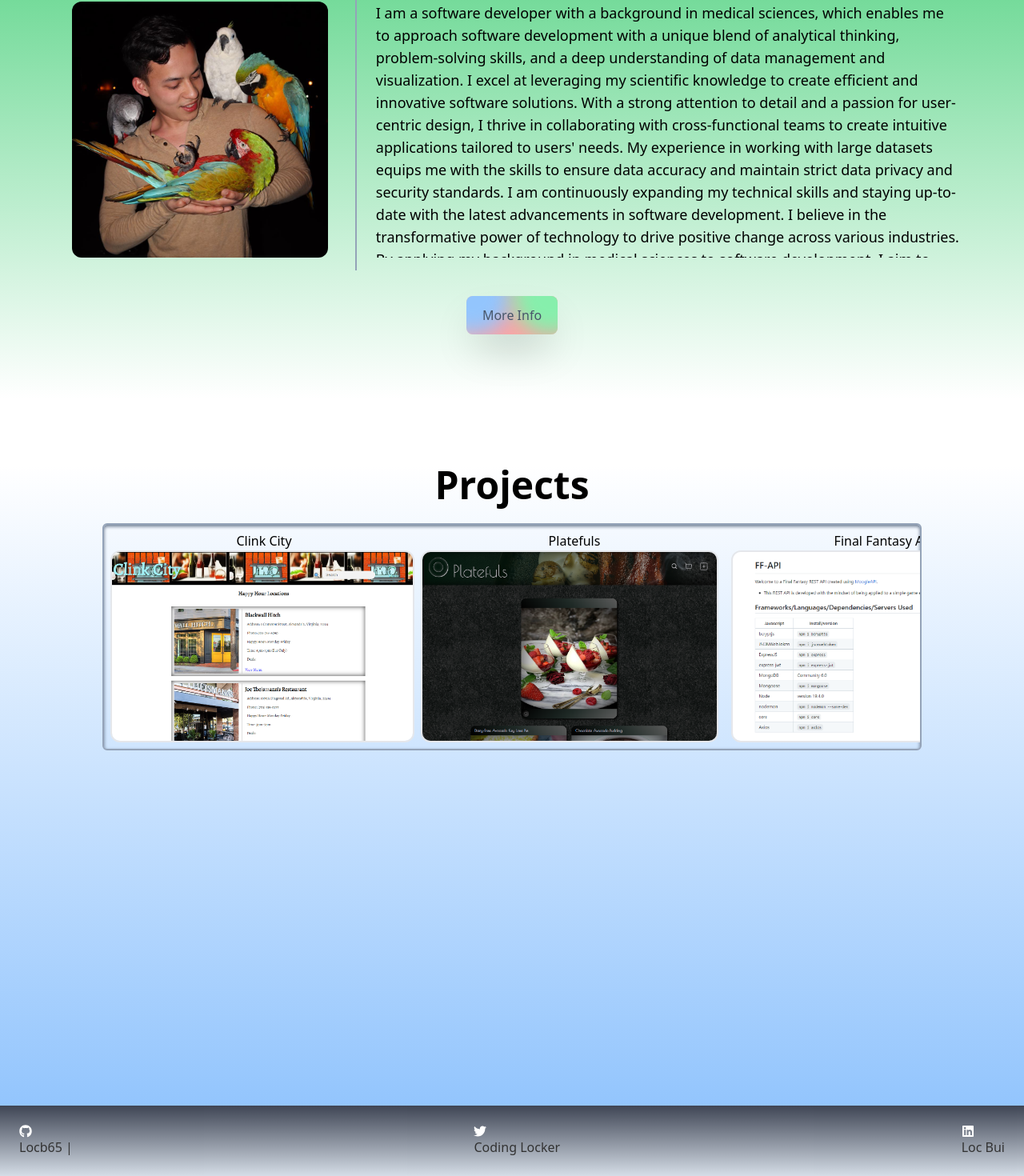
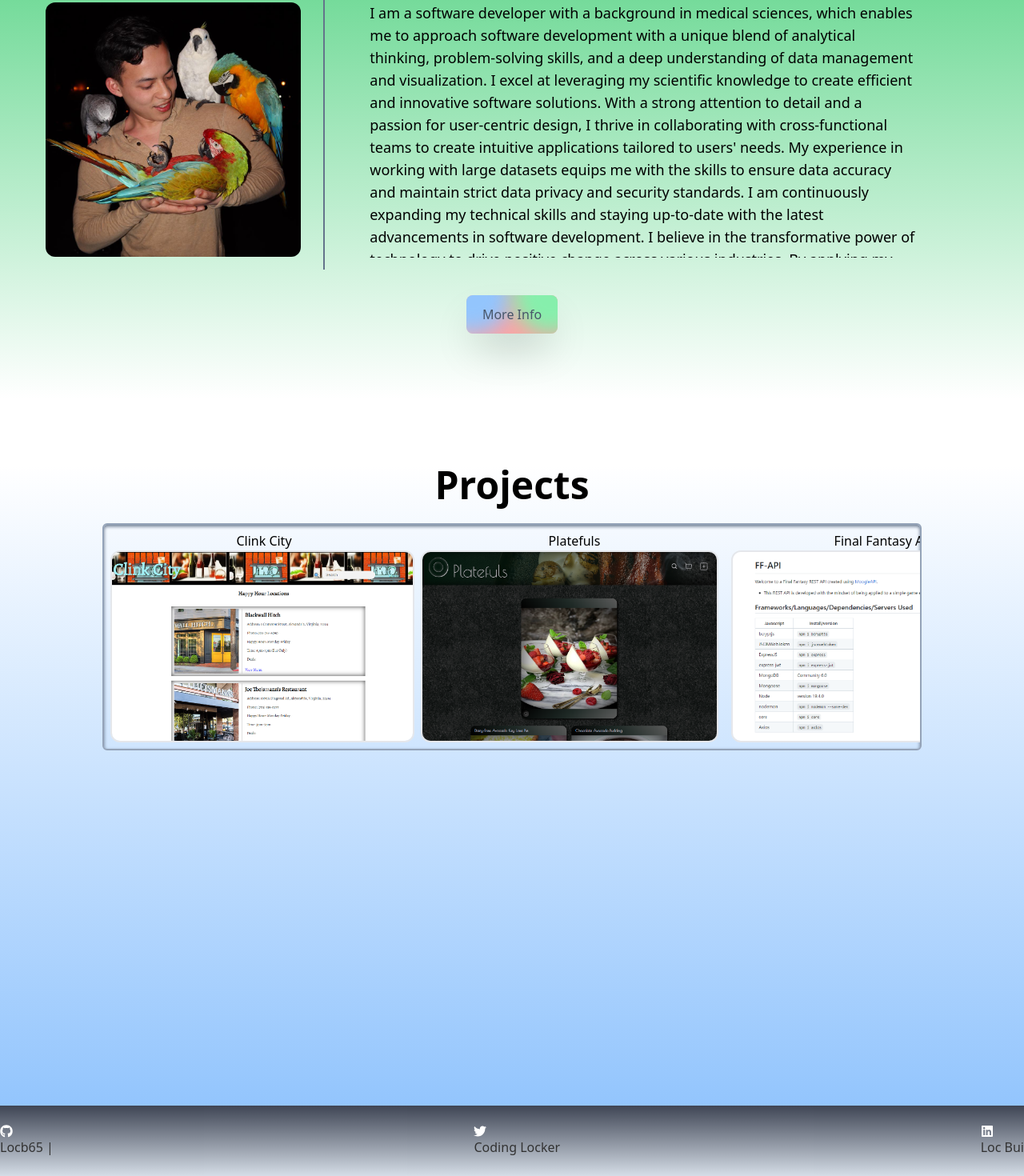
Before and after one commit to locb65/porfolio, a React (Create React App) app in the folder portfolio-app/: page / in a window 1280 px wide. Shown: the part 302-1772 px from the top of the page at 80% size. Built offline with nearby package versions, Linux system fonts and the light colour scheme.

Commit message:
more css fixes to fix white space on deploy

```diff
--- a/portfolio-app/src/pages/Components/aboutMe.jsx
+++ b/portfolio-app/src/pages/Components/aboutMe.jsx
@@ -5,13 +5,13 @@ import './styles.css'
 
 export const AboutMe = () => {
     return (
-        <div className='flex flex-col justify-center items-center mx-4 sm:mx-8 md:mx-12 lg:mx-20 px-4 sm:px-8 md:px-12 lg:px-20 h-screen w-screen'>
+        <div className='flex flex-col justify-center items-center h-screen w-full'>
             <h1 className='text-3xl sm:text-4xl md:text-5xl font-bold mb-6 text-gray-700'>About Me</h1>
-            <div className='flex flex-col sm:flex-row items-center content-center max-h-3/6'>
-            <div className='flex flex-col items-center  w-full sm:w-2/6 mb-4 sm:mb-0 sm:mr-6 sm:border-r-2 sm:border-b-0 border-b-2 border-slate-400 p-4'>
+            <div className='flex flex-col sm:flex-row items-center content-center max-h-3/6 w-11/12'>
+            <div className='flex flex-col items-center w-full sm:w-2/6 mb-4 sm:mb-0 sm:mr-6 sm:border-r-2 sm:border-b-0 border-b-2 border-slate-500 p-4'>
                 <img src={profilePic} alt="mePic" className='max-h-60 w-auto h-auto mr-6 rounded-3xl sm:max-h-96 md:max-h-80 sm:rounded-xl'/>
             </div>
-            <div className='flex text-base sm:text-lg max-h-80 w-full sm:w-4/6 overflow-y-auto'>
+            <div className='flex text-base pl-4 ml-4 mr-4 sm:mr-8 md:mr-12 lg:mr-20 sm:text-lg max-h-80 w-full sm:w-4/6 overflow-y-auto '>
                 <p >I am a software developer with a background in medical sciences, which enables me to approach
                 software development with a unique blend of analytical thinking, problem-solving skills, and a deep understanding of data management and visualization.
                 I excel at leveraging my scientific knowledge to create efficient and innovative software solutions. With a strong attention to detail and a passion
--- a/portfolio-app/src/pages/Components/footer.jsx
+++ b/portfolio-app/src/pages/Components/footer.jsx
@@ -3,7 +3,7 @@ import { FaGithub, FaTwitter, FaLinkedin } from 'react-icons/fa';
 
 export const Footer = () => {
   return (
-    <div className="flex flex-col justify-center items-center bg-gradient-to-b from-slate-900 to-slate-300 p-6 opacity-80 w-screen">
+    <div className="flex flex-col justify-center items-center bg-gradient-to-b from-slate-900 to-slate-300 py-6 opacity-80 w-screen">
       <div className="flex-1"></div>
       <div className="container mx-auto">
         <div className="flex justify-between items-center">
```
